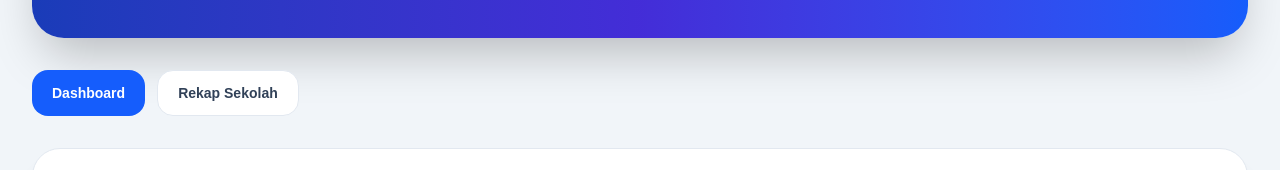
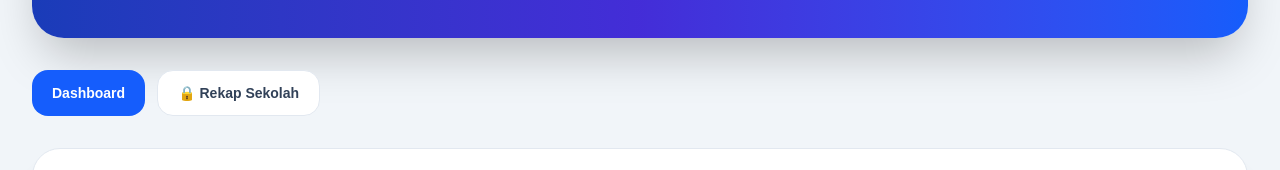
Before and after one commit to ptnvaksin4-spec/laporan-verval, a Next.js app: page / in a window 1280 px wide. Shown: the part 324-494 px from the top of the page. Built offline with nearby package versions, Linux system fonts and the light colour scheme.

Commit message:
fix text contrast

```diff
--- a/app/page.tsx
+++ b/app/page.tsx
@@ -6,6 +6,9 @@ export default function Home() {
   const [data, setData] = useState<any[]>([]);
   const [search, setSearch] = useState("");
   const [menu, setMenu] = useState("dashboard");
+
+  // LOCK MENU REKAP SEKOLAH
+  const [unlockSekolah, setUnlockSekolah] = useState(false);
 
   useEffect(() => {
     fetch("/laporan.csv")
@@ -37,7 +40,7 @@ export default function Home() {
   // FILTER DATA
   const filteredData = useMemo(() => {
 
-    // JIKA SEARCH KOSONG JANGAN TAMPILKAN DATA
+    // DATA HANYA MUNCUL SETELAH SEARCH
     if (!search.trim()) return [];
 
     return data.filter((item) => {
@@ -117,6 +120,32 @@ export default function Home() {
     );
 
   }, [data]);
+
+  // BUKA MENU REKAP SEKOLAH
+  const handleOpenSekolah = () => {
+
+    // JIKA SUDAH TERBUKA
+    if (unlockSekolah) {
+      setMenu("sekolah");
+      return;
+    }
+
+    // INPUT KODE
+    const kode = prompt("Masukkan kode akses");
+
+    // CEK KODE
+    if (kode === "20607872") {
+
+      setUnlockSekolah(true);
+      setMenu("sekolah");
+
+    } else {
+
+      alert("Kode akses salah");
+
+    }
+
+  };
 
   return (
     <main className="min-h-screen bg-slate-100">
@@ -246,14 +275,14 @@ export default function Home() {
           </button>
 
           <button
-            onClick={() => setMenu("sekolah")}
+            onClick={handleOpenSekolah}
             className={`px-5 py-3 rounded-2xl text-sm font-semibold transition-all ${
               menu === "sekolah"
                 ? "bg-blue-600 text-white"
                 : "bg-white text-slate-700 border border-slate-200"
             }`}
           >
-            Rekap Sekolah
+            🔒 Rekap Sekolah
           </button>
 
         </div>
```
